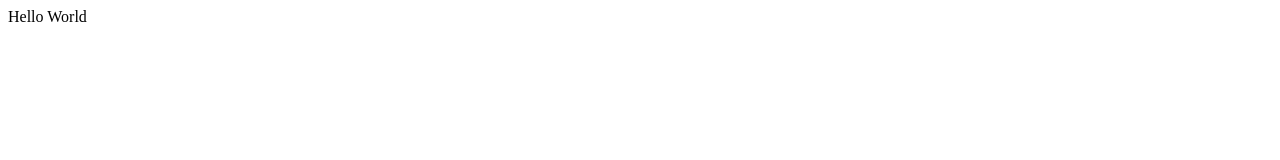
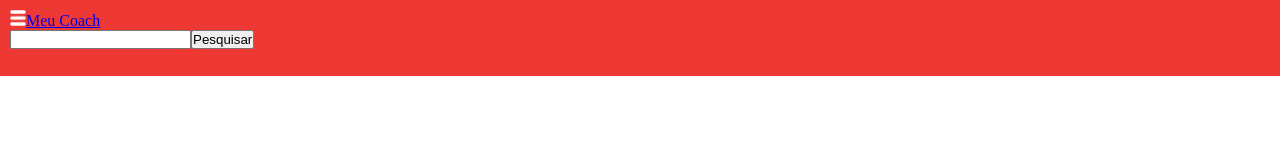
Before and after one commit to rsdevigo/dev-mobile-aula01-6b, a Gatsby site: page / in a window 1280 px wide. Built offline with nearby package versions, Linux system fonts and the light colour scheme; Gatsby itself is replaced by a stand-in of ours.

Commit message:
Adicionado um pouco de estilo

```diff
--- a/package.json
+++ b/package.json
@@ -14,6 +14,7 @@
   },
   "dependencies": {
     "gatsby": "^2.13.50",
+    "gatsby-cli": "*",
     "react": "^16.8.6",
     "react-dom": "^16.8.6"
   },
--- a/src/components/meu-coach-header.js
+++ b/src/components/meu-coach-header.js
@@ -0,0 +1,25 @@
+import React from "react"
+import MeuCoachHeaderStyle from "./meu-coach-header.module.css"
+
+
+export default class MeuCoachHeader extends
+React.Component {
+
+
+  render() {
+      return (
+        <header className={MeuCoachHeaderStyle.cabecalho}>
+          <a href="#">
+            <img src="menu.png" className={MeuCoachHeaderStyle.icon} />
+            Meu Coach
+          </a>
+          <div>
+            <form>
+              <input type="search" />
+              <button>Pesquisar</button>
+            </form>
+          </div>
+        </header>
+      );
+  }
+}
--- /dev/null
+++ b/src/components/meu-coach-header.module.css
@@ -0,0 +1,14 @@
+.cabecalho {
+  background-color: #ED3833;
+  height: 56px;
+  width: 100%;
+  margin: 0px;
+  padding: 10px;
+  color: #ffffff;
+}
+
+.icon {
+  height: 16px;
+  width: auto;
+  padding: 0px;
+}
--- a/src/pages/index.js
+++ b/src/pages/index.js
@@ -1,11 +1,13 @@
 import React from "react"
+import MeuCoachHeader from "../components/meu-coach-header"
 
 export default class Index extends React.Component {
+
 
   render() {
     return (
       <div>
-      Hello World
+        <MeuCoachHeader />
       </div>
     )
   }
--- a/src/styles/global.css
+++ b/src/styles/global.css
@@ -0,0 +1,4 @@
+* {
+  margin: 0px;
+  padding: 0px;
+}
```
Also changed, not shown: static/menu.png (added), 1 other file.
